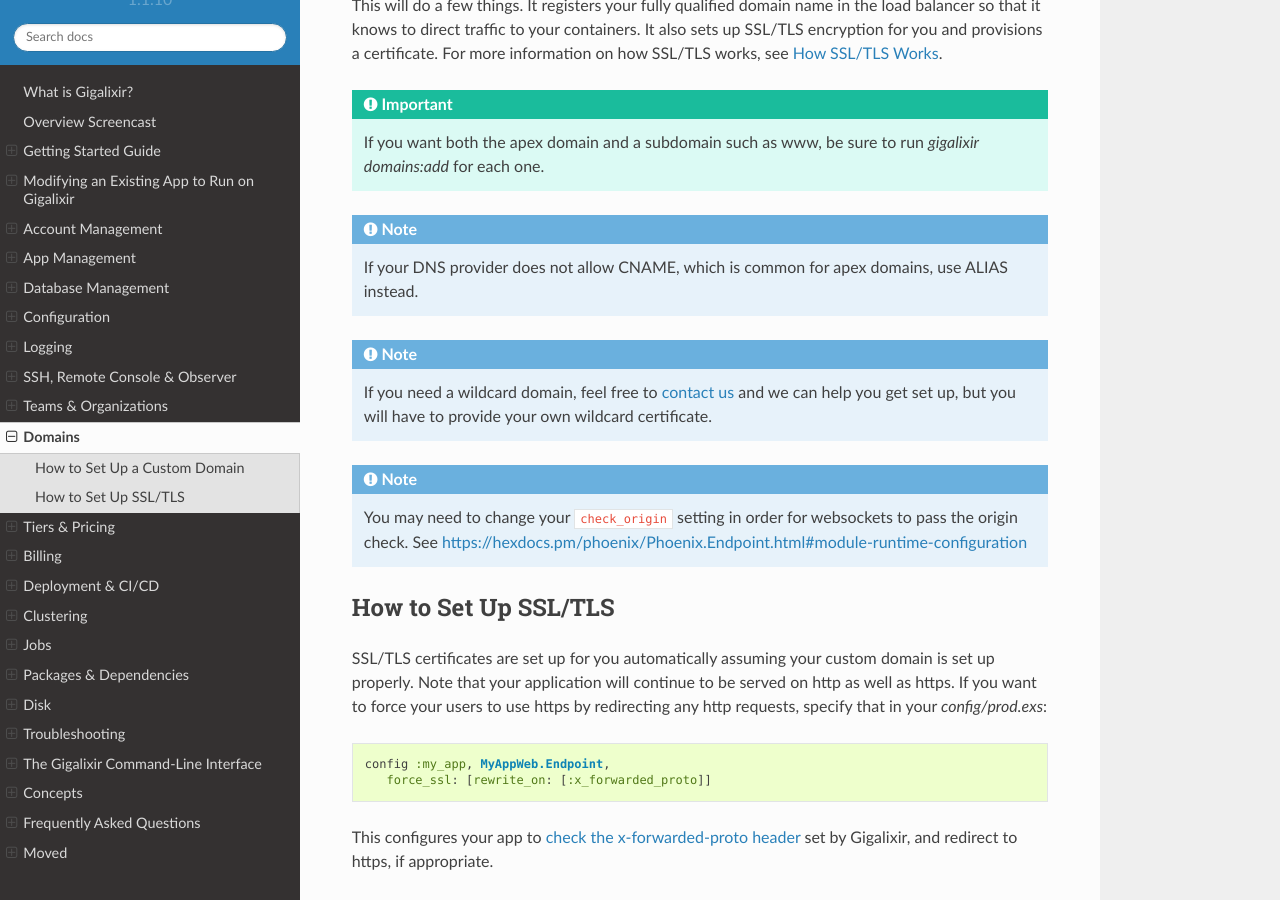
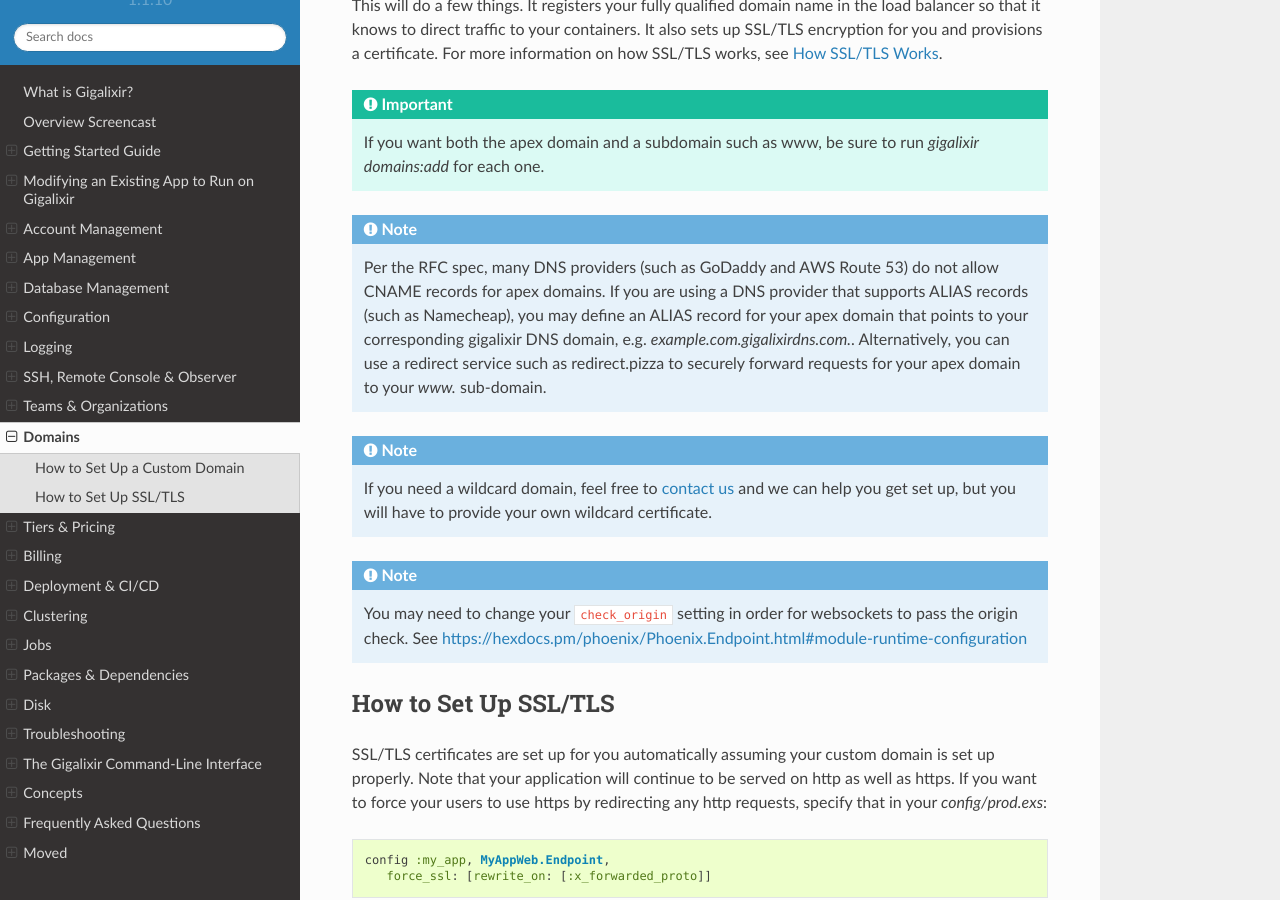
Before and after one commit to gigalixir/gigalixir-cli, a Sphinx documentation site: the page built from docs/source/domain.rst, in a window 1280 px wide and 900 px high, scrolled down 385 px. Built offline with Sphinx 7.4.7 and the Read the Docs theme 2.0.0, drawn with Linux system fonts in a browser that asks for light colours.

Commit message:
Update domain.rst
Flesh out some of the caveats and alternatives for using custom domains.

```diff
--- a/docs/source/domain.rst
+++ b/docs/source/domain.rst
@@ -20,7 +20,7 @@ This will do a few things. It registers your fully qualified domain name in the
 
 .. note::
 
-    If your DNS provider does not allow CNAME, which is common for apex domains, use ALIAS instead.
+    Per the RFC spec, many DNS providers (such as GoDaddy and AWS Route 53) do not allow CNAME records for apex domains. If you are using a DNS provider that supports ALIAS records (such as Namecheap), you may define an ALIAS record for your apex domain that points to your corresponding gigalixir DNS domain, e.g. `example.com.gigalixirdns.com.`. Alternatively, you can use a redirect service such as redirect.pizza to securely forward requests for your apex domain to your `www.` sub-domain.
 
 .. note::
 
```
